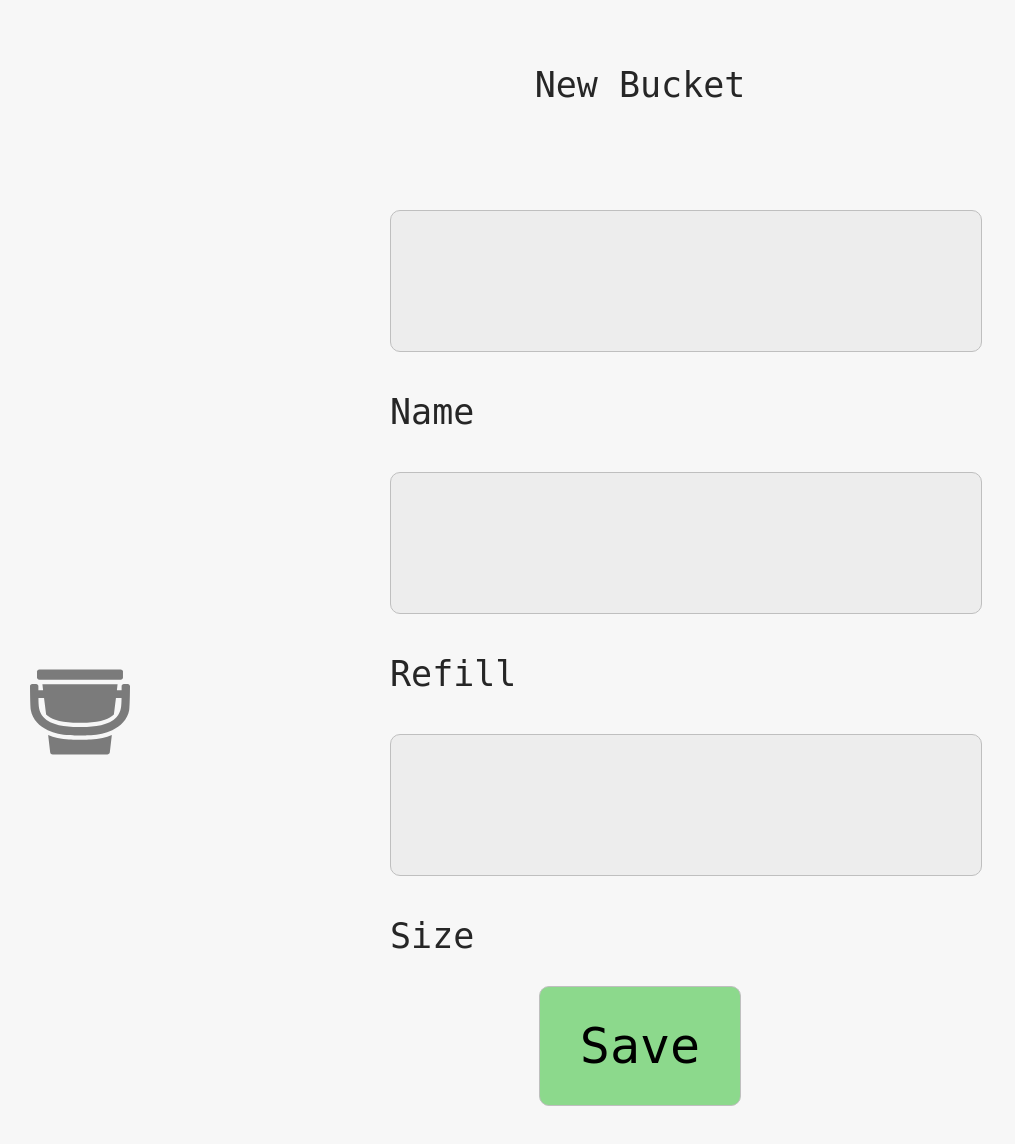
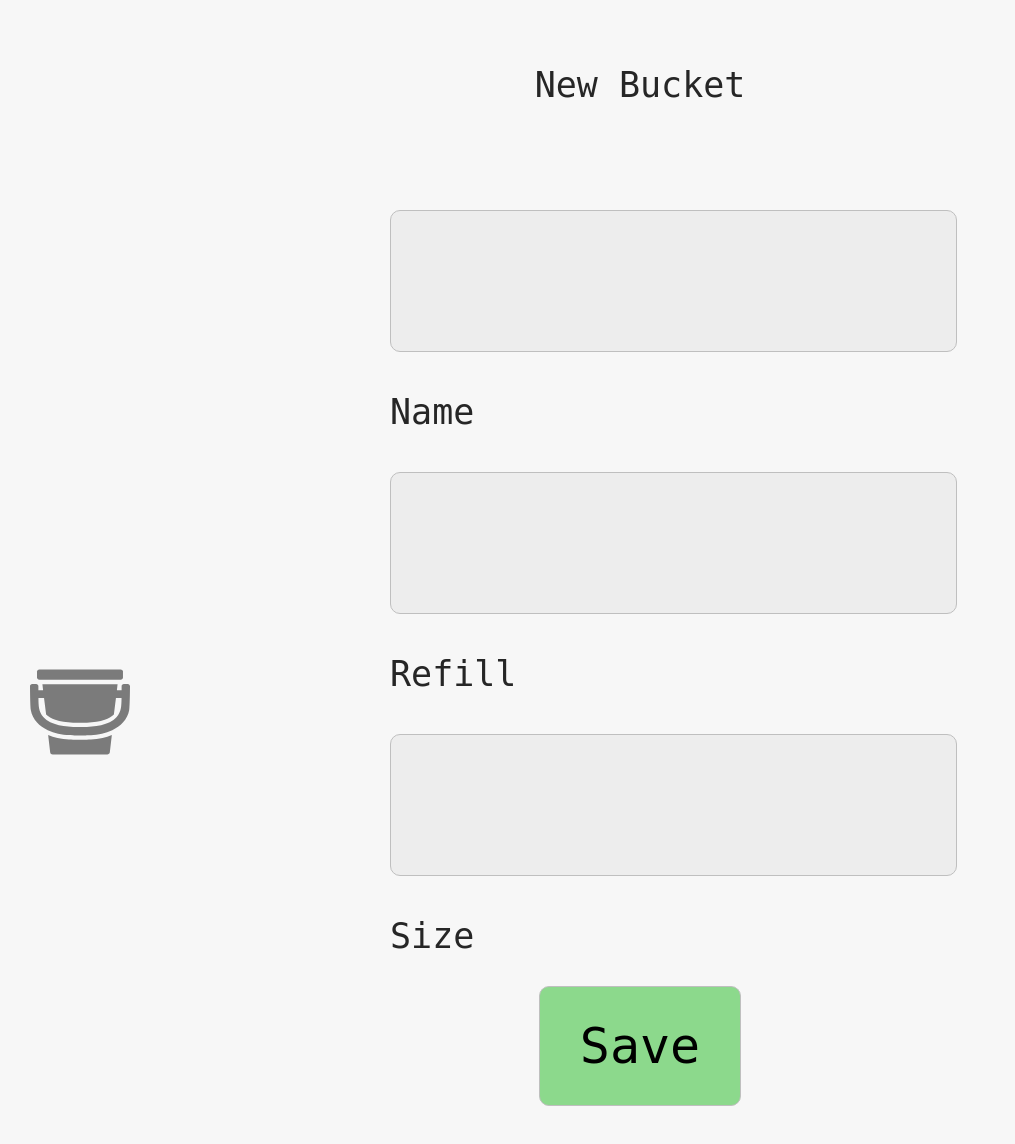
Before and after one commit to bryanchambers/buckets, a Flask app: page /buckets/new in a window 1280 px wide. Shown: the whole page, without its empty margins (0-1015 px from the left). Run offline with Flask 2, Linux system fonts and the light colour scheme; some libraries are stand-ins or nearby versions.

Commit message:
Updated bucket styling

```diff
--- a/static/style.css
+++ b/static/style.css
@@ -59,6 +59,14 @@ button {
     background: #e6e6e6;
     border: 1px solid #bfbfbf;
     border-radius: 10px;
+}
+
+input {
+    width: 95%;
+}
+
+select {
+    width: 100%
 }
 
 
```
